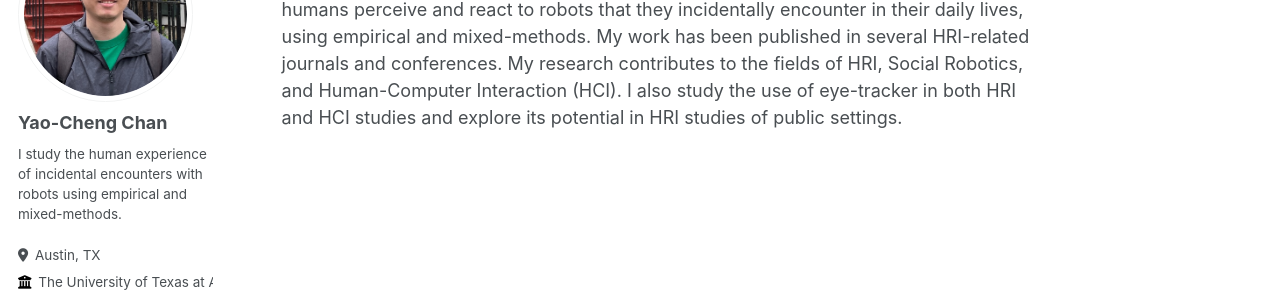
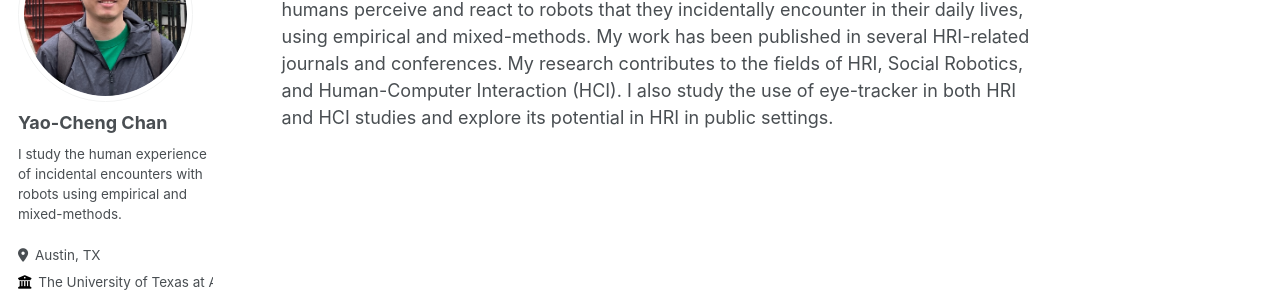
Before and after one commit to yaochengchan/yaochengchan.github.io, a Jekyll site: the page built from _pages/about.md, in a window 1280 px wide. Shown: the part 179-479 px from the top of the page. Built offline with Jekyll 4.4.1, drawn with Linux system fonts in a browser that asks for light colours; some web fonts are replaced; some of the changed text lies outside the part shown.

Commit message:
Update about.md

```diff
--- a/_pages/about.md
+++ b/_pages/about.md
@@ -7,4 +7,4 @@ redirect_from:
   - /about.html
 ---
 
-My primary research interest is Human-Robot Interaction (HRI), specifically about how humans perceive and react to robots that they incidentally encounter in their daily lives, using empirical and mixed-methods. My work has been published in several HRI-related journals and conferences. My research contributes to the fields of HRI, Social Robotics, and Human-Computer Interaction (HCI). I also study the use of eye-tracker in both HRI and HCI studies and explore its potential in HRI studies of public settings.
+My primary research interest is Human-Robot Interaction (HRI), specifically about how humans perceive and react to robots that they incidentally encounter in their daily lives, using empirical and mixed-methods. My work has been published in several HRI-related journals and conferences. My research contributes to the fields of HRI, Social Robotics, and Human-Computer Interaction (HCI). I also study the use of eye-tracker in both HRI and HCI studies and explore its potential in HRI in public settings.
```
